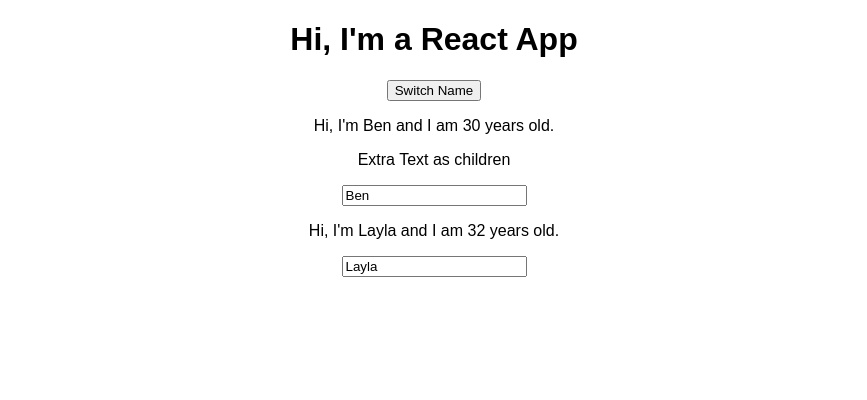
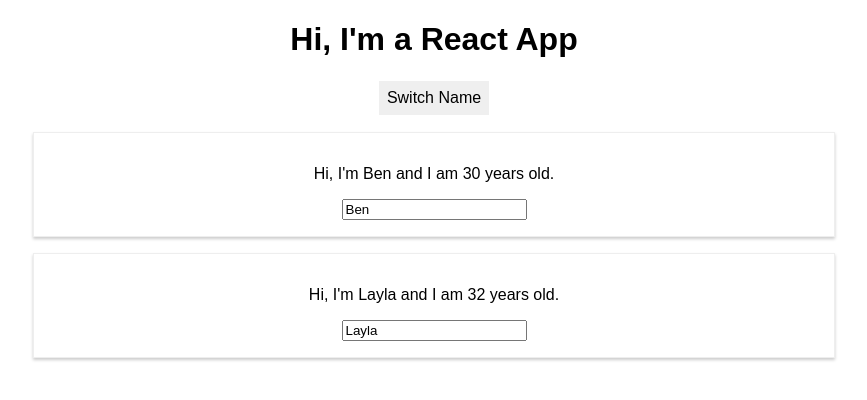
Before and after one commit to Kagan-benjamin/ReactPractice, a React (Create React App) app in the folder react-playground/: page / in a window 1280 px wide. Shown: the top 400 px of the page, without its empty margins (206-1073 px from the left). Built offline with nearby package versions, Linux system fonts and the light colour scheme.

Commit message:
React Styling

```diff
--- a/react-playground/src/App.js
+++ b/react-playground/src/App.js
@@ -36,15 +36,25 @@
   }
 
   render() {
+    const style = {
+      backgroundColor: 'baby blue',
+      font: 'inherit',
+      border: '1px solid white',
+      padding: '8px',
+      cursor: 'pointer'
+    };
+
     return (
       <div className="App">
         <h1>Hi, I'm a React App</h1>
-        <button onClick={this.switchNameHandler}>Switch Name</button>
+        <button
+          style={style}
+          onClick={this.switchNameHandler}>Switch Name</button>
         <Person
         name={this.state.persons[0].name}
         age={this.state.persons[0].age}
         click={this.switchNameHandler}
-        changed={this.nameChangedHandler}> Extra Text as children </Person>
+        changed={this.nameChangedHandler}/>
         <Person
         name={this.state.persons[1].name}
         age={this.state.persons[1].age}
--- /dev/null
+++ b/react-playground/src/Person/Person.css
@@ -0,0 +1,8 @@
+.Person {
+    width: 60%;
+    margin: 16px auto;
+    border: 1px solid #eee;
+    box-shadow: 0 2px 3px #ccc;
+    padding: 16px;
+    text-align: center;
+}
--- a/react-playground/src/Person/Person.js
+++ b/react-playground/src/Person/Person.js
@@ -1,10 +1,11 @@
 import React from 'react';
+import './Person.css';
 
 // Functional React Component //
 
 const person = (props) => {
     return (
-        <div>
+        <div className="Person">
             <p onClick={props.click}>Hi, I'm {props.name} and I am {props.age} years old.</p>
             <p>{props.children}</p>
             <input type='text' onChange={props.changed} value={props.name} />
```
